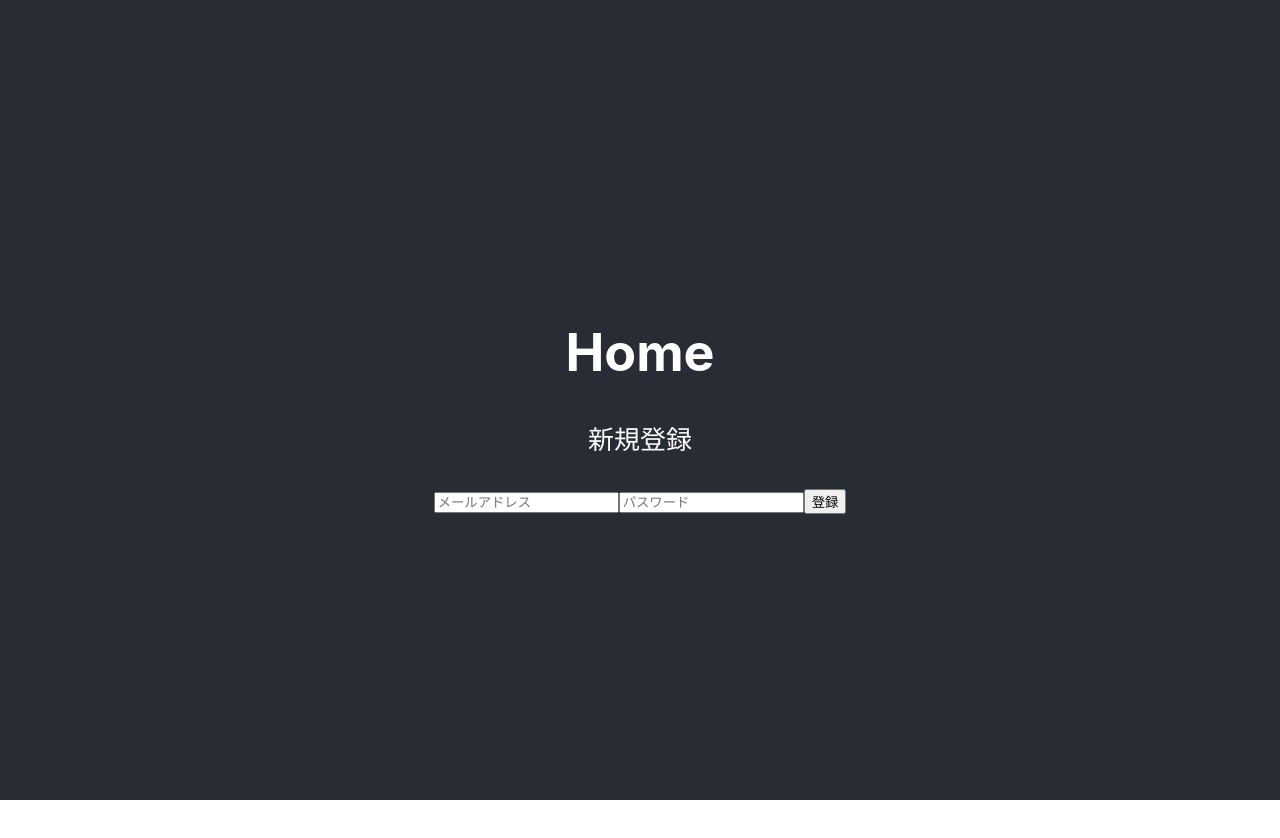
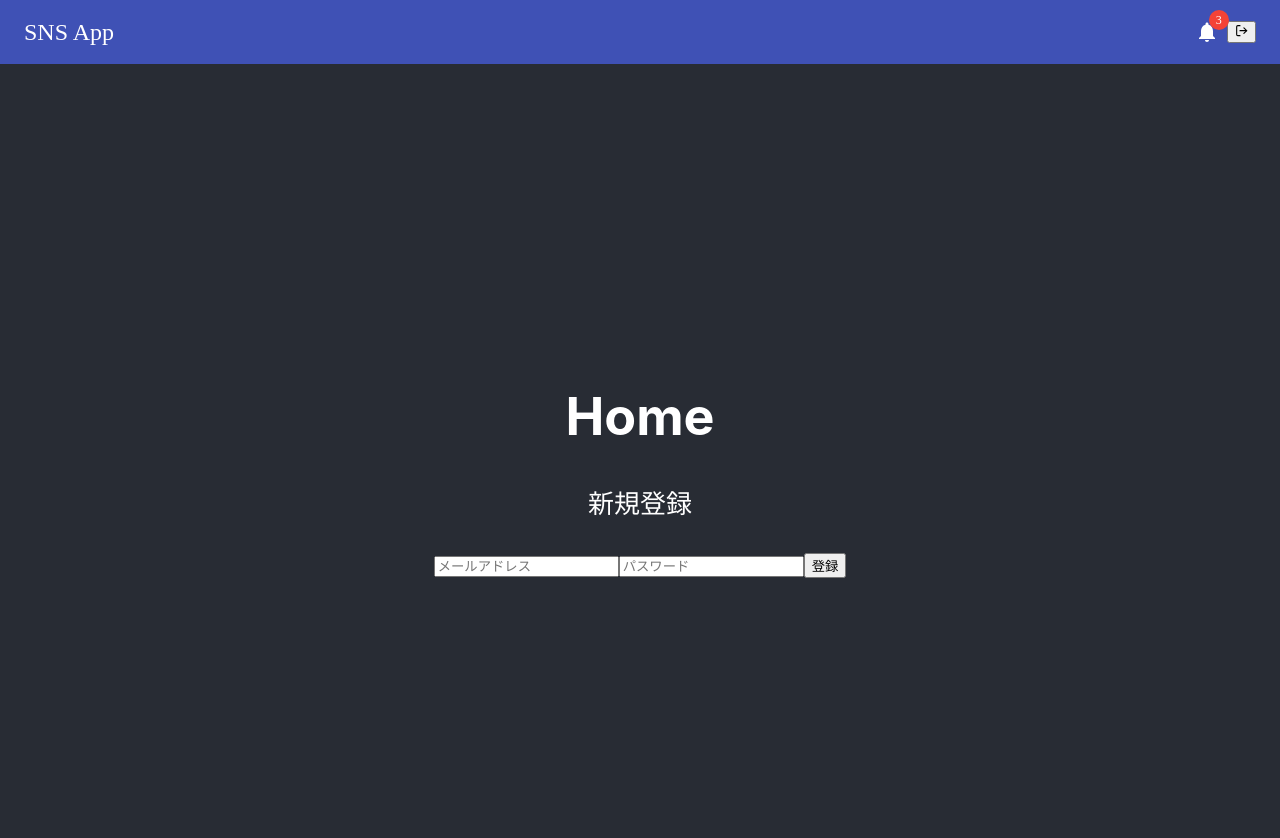
Before and after one commit to masutaro99/react_sns_front, a React (Create React App) app in the folder sns_react/: page / in a window 1280 px wide. Shown: the top 838 px of the page. Before the commit the page ends 800 px from the top, so only its background shows below. Built offline with nearby package versions, Linux system fonts and the light colour scheme.

Commit message:
add: create navbar

```diff
--- a/sns_react/src/App.js
+++ b/sns_react/src/App.js
@@ -7,6 +7,7 @@ import indigo from "@material-ui/core/colors/indigo"
 
 import Home from "./components/Home"
 import Dashboard from "./components/Dashboard"
+import Navbar from "./components/Navbar"
 
 const theme = createMuiTheme({
   palette: {
@@ -23,6 +24,7 @@ const theme = createMuiTheme({
 function App() {
   return (
     <MuiThemeProvider theme={theme}>
+    <Navbar />
     <div className="App">
       <header className="App-header">
       <BrowserRouter>
--- /dev/null
+++ b/sns_react/src/components/Navbar.js
@@ -0,0 +1,47 @@
+import React from 'react'
+import { makeStyles } from '@material-ui/core/styles';
+import AppBar from '@material-ui/core/AppBar';
+import Toolbar from '@material-ui/core/Toolbar';
+import Typography from '@material-ui/core/Typography';
+import NotificationsIcon from '@material-ui/icons/Notifications';
+import Badge from '@material-ui/core/Badge';
+import { FiLogOut } from 'react-icons/fi';
+import { withCookies } from 'react-cookie';
+
+const useStyles = makeStyles((theme) => ({
+  bg: {
+    marginRight: theme.spacing(1),
+  },
+  title: {
+    flexGrow: 1,
+  },
+}));
+
+const Navbar = (props) => {
+  const classes = useStyles();
+  const Logout = () => event => {
+    props.cookies.remove('current-token');
+    window.location.href = '/';
+  }
+
+  return (
+    <AppBar position="static">
+      <Toolbar>
+        <Typography variant="h5" className={classes.title}>
+          SNS App
+        </Typography>
+        <Badge className={classes.bg}
+          badgeContent={3}
+          color="secondary"
+        >
+          <NotificationsIcon />
+        </Badge>
+        <button className="signOut" onClick={Logout()}>
+          <FiLogOut />
+        </button>
+      </Toolbar>
+    </AppBar>
+  )
+}
+
+export default withCookies(Navbar)
```
